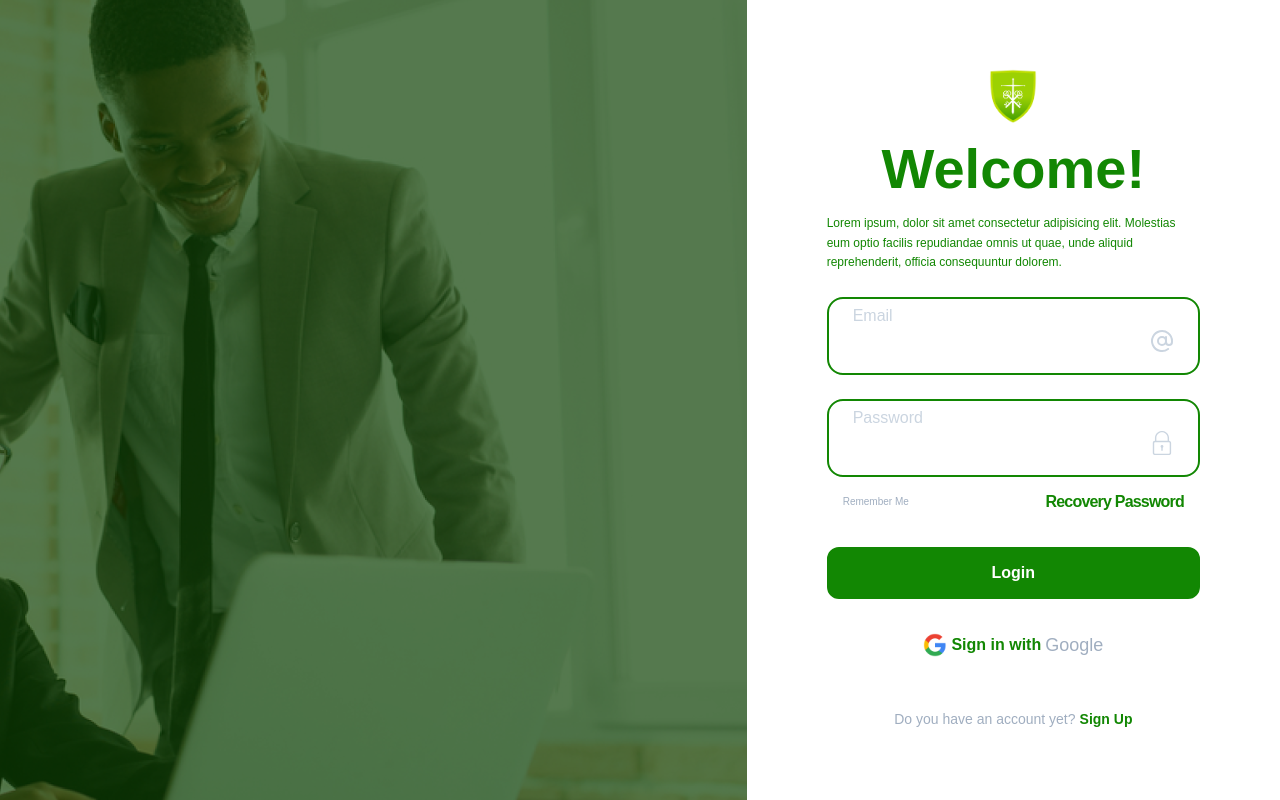
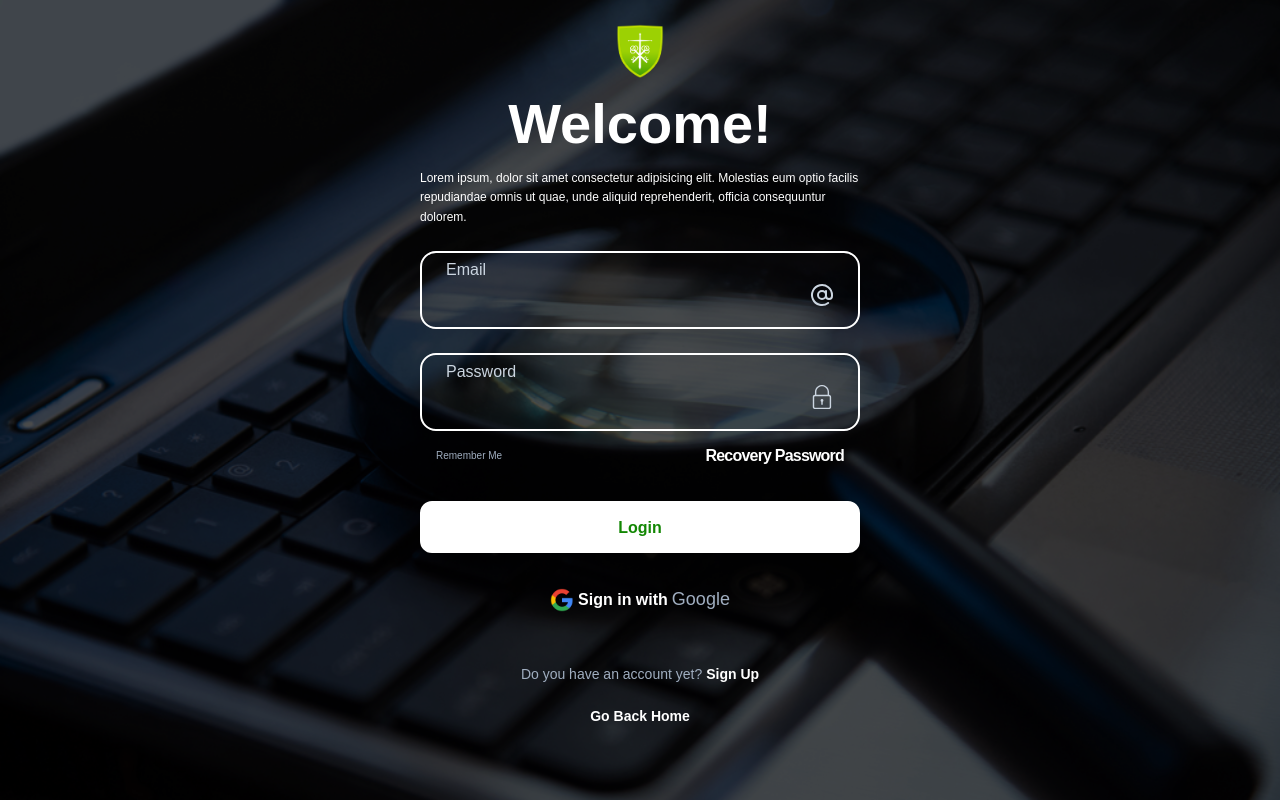
Before and after one commit to Gigman2/KaySites, a React (Create React App) app: page /login in a window 1280 px wide. Built offline with nearby package versions, Linux system fonts and the light colour scheme.

Commit message:
updated login

```diff
--- a/src/pages/auth/components/authForm.tsx
+++ b/src/pages/auth/components/authForm.tsx
@@ -1,4 +1,4 @@
-import { Box, Flex, Icon, Image, Input, Text } from '@chakra-ui/react';
+import { Box, Flex, Icon, Image, Input, Link, Text } from '@chakra-ui/react';
 import Logo from 'assets/images/logo.png'
 import { FiAtSign } from 'react-icons/fi'
 import { TfiLock } from 'react-icons/tfi'
@@ -68,6 +68,11 @@ const AuthForm: React.FC<{invertColors?: boolean; isSignUpForm?: boolean}> = ({i
                 </>}
               </Flex>
             </Flex>
+            <Flex justify={"center"} mt={5}>
+              <Link href="https://kayclassified.com/">
+                <Text color={invertColors? "white" :"kc.500"} fontSize={14} fontWeight="bold">Go Back Home</Text>
+              </Link>
+            </Flex>
           </Box>
         </Flex>;
 }
--- a/src/pages/auth/components/login.tsx
+++ b/src/pages/auth/components/login.tsx
@@ -1,16 +1,15 @@
 import { Box, Grid, GridItem, } from '@chakra-ui/react';
-import LoginWelcome from 'assets/images/KC Welcome LogIn.png'
+import LoginWelcome from 'assets/images/login-2.png'
 import AuthForm from './authForm';
 
 function Login() {
   return <Box>
-    <Grid  templateColumns={{ md: 'repeat(12, 1fr)' }}  h="100vh"
-      bgImage={`url('${LoginWelcome}')`} bgPosition="250% 50%">
-      <GridItem colSpan={7} bg="transparent"></GridItem>
-      <GridItem colSpan={5} bg="white">
-        <AuthForm />
-      </GridItem>
-    </Grid>
+    <Box w="100vw" h="100vh"  bgImage={`url('${LoginWelcome}')`} bgSize="cover">
+      <Box pos="absolute" zIndex={2} bg="rgba(0, 0,0, 0.7)" w="100%" h="100%"></Box>
+      <Box pos="relative" zIndex={3} w={'600px'} mx="auto" pt={6}>
+        <AuthForm invertColors={true} isSignUpForm={false} />
+      </Box>
+    </Box>
   </Box>;
 }
 
```
Also changed, not shown: src/assets/images/login-2.png (added).
